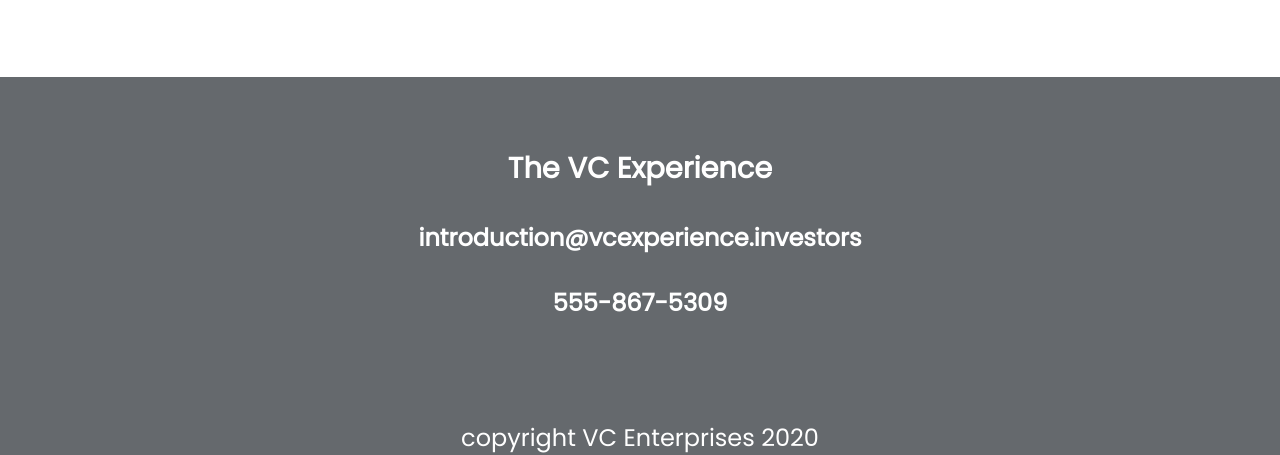
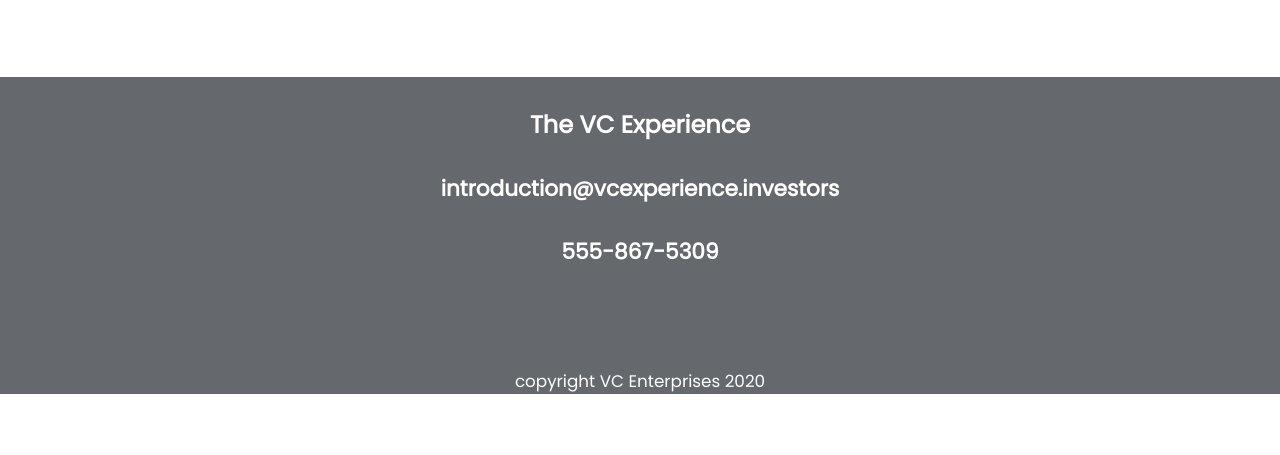
Before and after one commit to JWLMSN/cc_company_hp, a plain HTML site: page index.html in a window 1280 px wide. Shown: the part 1282-1737 px from the top of the page. After the commit the page ends 1676 px from the top, so only its background shows below. Drawn offline with Linux system fonts and the light colour scheme.

Commit message:
Minor adjustments regarding font-sizes

```diff
--- a/resources/css/style.css
+++ b/resources/css/style.css
@@ -133,15 +133,22 @@ nav h2 {
 footer {
   grid-column-end: span 3;
   background-color: rgb(101, 105, 109);
-  padding-top: 40px;
 }
 
-footer h2, footer h3 {
+footer h2 {
+  font-size: 1rem;
+  margin: 30px;
+  color: white;
+}
+
+footer h3 {
+  font-size: 0.9rem;
   margin: 30px;
   color: white;
 }
 
 footer p {
+  font-size: 0.7rem;
   margin-top: 100px;
   color: white;
 }
```
